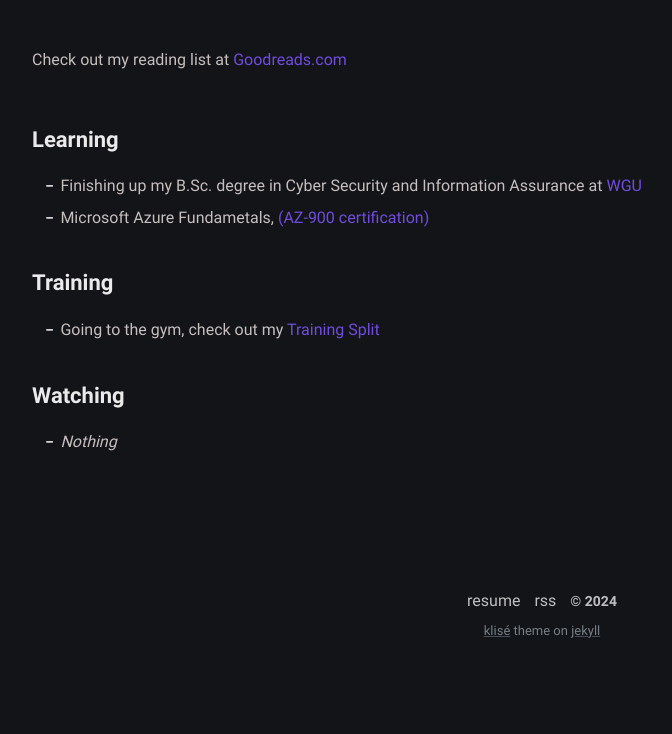
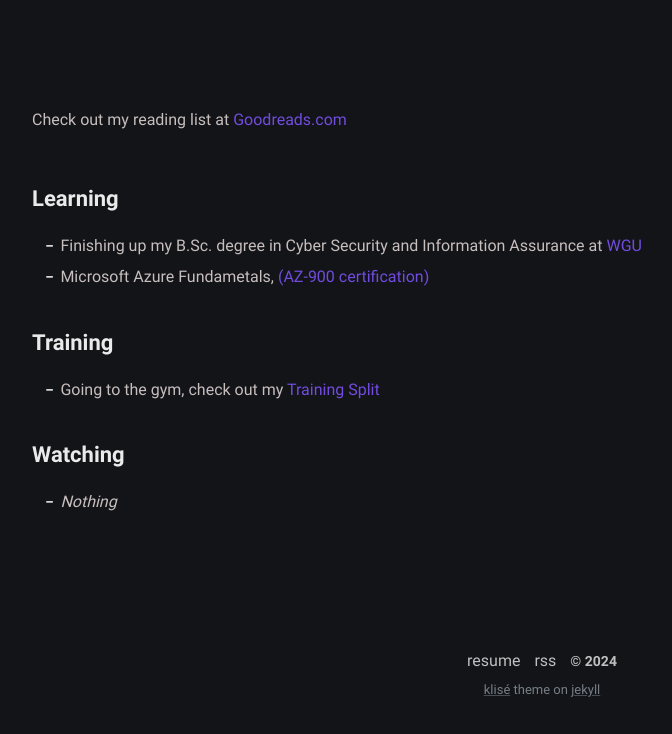
Before and after one commit to dadavidson/dadavidson-blog, a Jekyll site: the page built from now.md, in a window 1280 px wide. Shown: the part 1040-1774 px from the top of the page, without its empty margins (98-770 px from the left). Built offline with Jekyll 4.4.1, drawn with Linux system fonts in a browser that asks for light colours; before the commit the page ends 1715 px from its top, so only the background shows below that.

Commit message:
Update now.md

```diff
--- a/now.md
+++ b/now.md
@@ -56,7 +56,7 @@ The [/now](/now) page is simply where I share what I'm doing, reading, listening
 </div>
 <script src="https://www.goodreads.com/review/grid_widget/6505848.Daniel's%20read%20book%20montage?cover_size=small&hide_link=true&hide_title=true&num_books=12&order=d&shelf=read&sort=date_read&widget_id=1732994897" type="text/javascript" charset="utf-8"></script>
 
-<div><br></div>
+<p><br><br></p>
 
 Check out my reading list at [Goodreads.com](https://www.goodreads.com/user/show/6505848-daniel)
 
```
